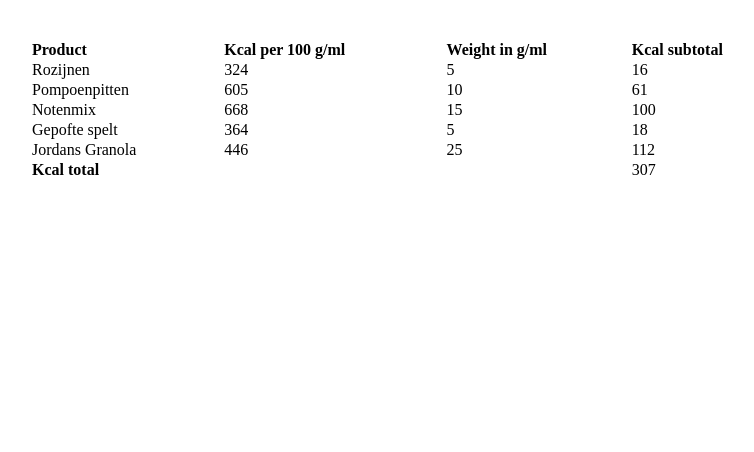
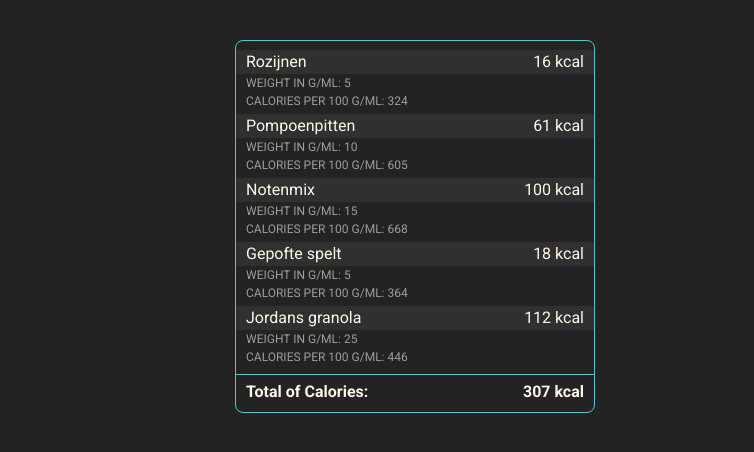
Before and after one commit to esthonisie/more-calories-vue3, a Vue app: page / in a window 1280 px wide. Shown: the top 452 px of the page, without its empty margins (225-979 px from the left). Built offline with nearby package versions, Linux system fonts and the light colour scheme.

Commit message:
Add basic css design

```diff
--- a/index.html
+++ b/index.html
@@ -3,6 +3,9 @@
   <head>
     <meta charset="UTF-8" />
     <meta name="viewport" content="width=device-width, initial-scale=1.0" />
+    <link rel="preconnect" href="https://fonts.googleapis.com">
+    <link rel="preconnect" href="https://fonts.gstatic.com" crossorigin>
+    <link href="https://fonts.googleapis.com/css2?family=Roboto:wght@400;500;700;900&display=swap" rel="stylesheet">
     <title>More Calories Vue3</title>
   </head>
   <body>
--- a/src/App.vue
+++ b/src/App.vue
@@ -6,7 +6,7 @@
     { product: "Pompoenpitten", kcal_per_100: 605, weight_g_ml: 10 },
     { product: "Notenmix", kcal_per_100: 668, weight_g_ml: 15 },
     { product: "Gepofte spelt", kcal_per_100: 364, weight_g_ml: 5 },
-    { product: "Jordans Granola", kcal_per_100: 446, weight_g_ml: 25 },
+    { product: "Jordans granola", kcal_per_100: 446, weight_g_ml: 25 },
   ]);
 
   const calcTotal = computed(
@@ -17,47 +17,67 @@
 </script>
 
 <template>
-  <div class="mainContainer">
-    <table>
-      <thead>
-        <tr>
-          <th>Product</th>
-          <th>Kcal per 100 g/ml</th>
-          <th>Weight in g/ml</th>
-          <th>Kcal subtotal</th>
-        </tr>
-      </thead>
-      <tbody>
-        <tr v-for="calorie in calories">
-          <td>{{ calorie.product }}</td>
-          <td>{{ calorie.kcal_per_100 }}</td>
-          <td>{{ calorie.weight_g_ml }}</td>
-          <td>
-            {{ Math.round((calorie.kcal_per_100 / 100) * calorie.weight_g_ml) }}
-          </td>
-        </tr>
-        <tr>
-          <th colspan="3">Kcal total</th>
-          <td>{{ Math.round(calcTotal) }}</td>
-        </tr>
-      </tbody>
-    </table>
+  <div class="main-container">
+    <div class="calories-main-container">
+      <template v-for="calorie in calories">
+        <div class="calories-product-container">
+          <p>{{ calorie.product }}</p>
+          <p>{{ Math.round((calorie.kcal_per_100 / 100) * calorie.weight_g_ml) }} kcal</p>
+        </div>
+        <div class="calories-info-container">
+          <p>weight in g/ml: {{ calorie.weight_g_ml }}</p>
+          <p>calories per 100 g/ml: {{ calorie.kcal_per_100 }}</p>
+        </div>
+      </template>
+    </div>
+    <div class="total-calories-main-container">
+      <div class="total-calories-text-container">
+        <p>Total of Calories:</p>
+        <p>{{ Math.round(calcTotal) }} kcal</p>
+      </div>
+    </div>
   </div>
 </template>
 
 <style scoped>
-  .mainContainer {
-    width: 768px;
-    height: 481px;
+  .main-container {
+    min-width: 360px;
+    max-width: 360px;
     margin: 40px auto;
+    border: 1px solid #58c3ca;
+    border-radius: 8px;
   }
 
-  table {
-    border-collapse: collapse;
-    width: 100%;
+  .calories-main-container {
+    padding: 5px 0 8px;
   }
 
-  th {
-    text-align: left;
+  .calories-product-container,
+  .total-calories-text-container {
+    color: #fff7e9;
+    display: flex;
+    justify-content: space-between;
+  }
+
+  .calories-product-container {
+    background-color: #303030;
+    padding: 0 10px;
+    margin-top: 4px;
+  }
+
+  .calories-info-container {
+    color: #a09c95;
+    font-size: 12px;
+    text-transform: uppercase;
+    padding: 0 10px;
+  }
+
+  .total-calories-main-container {
+    border-top: 1px solid #58c3ca;
+  }
+
+  .total-calories-text-container {
+    font-weight: 700;
+    padding: 5px 10px 8px;
   }
 </style>
--- a/src/main.js
+++ b/src/main.js
@@ -1,4 +1,5 @@
 import { createApp } from 'vue'
+import './reset.css'
 import './style.css'
 import App from './App.vue'
 
--- /dev/null
+++ b/src/reset.css
@@ -0,0 +1,48 @@
+/* from: Josh W. Comeau */
+
+/*
+  1. Use a more-intuitive box-sizing model.
+*/
+*, *::before, *::after {
+  box-sizing: border-box;
+}
+/*
+  2. Remove default margin
+*/
+* {
+  margin: 0;
+}
+/*
+  Typographic tweaks!
+  3. Add accessible line-height
+  4. Improve text rendering
+*/
+body {
+  line-height: 1.5;
+  -webkit-font-smoothing: antialiased;
+}
+/*
+  5. Improve media defaults
+*/
+img, picture, video, canvas, svg {
+  display: block;
+  max-width: 100%;
+}
+/*
+  6. Remove built-in form typography styles
+*/
+input, button, textarea, select {
+  font: inherit;
+}
+/*
+  7. Avoid text overflows
+*/
+p, h1, h2, h3, h4, h5, h6 {
+  overflow-wrap: break-word;
+}
+/*
+  8. Create a root stacking context
+*/
+#root, #__next {
+  isolation: isolate;
+}
--- a/src/style.css
+++ b/src/style.css
@@ -0,0 +1,4 @@
+body {
+  background-color: #232323;
+  font-family: Roboto, sans-serif;
+}
```
